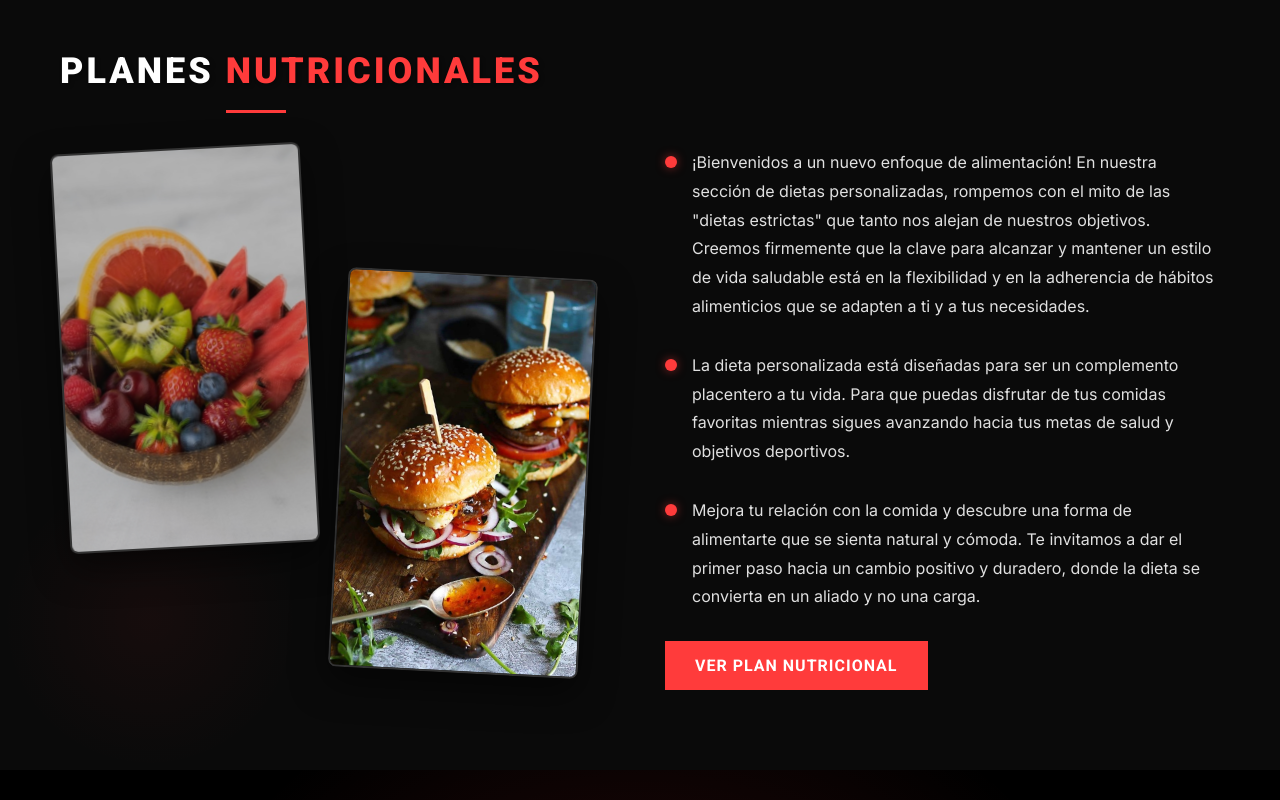
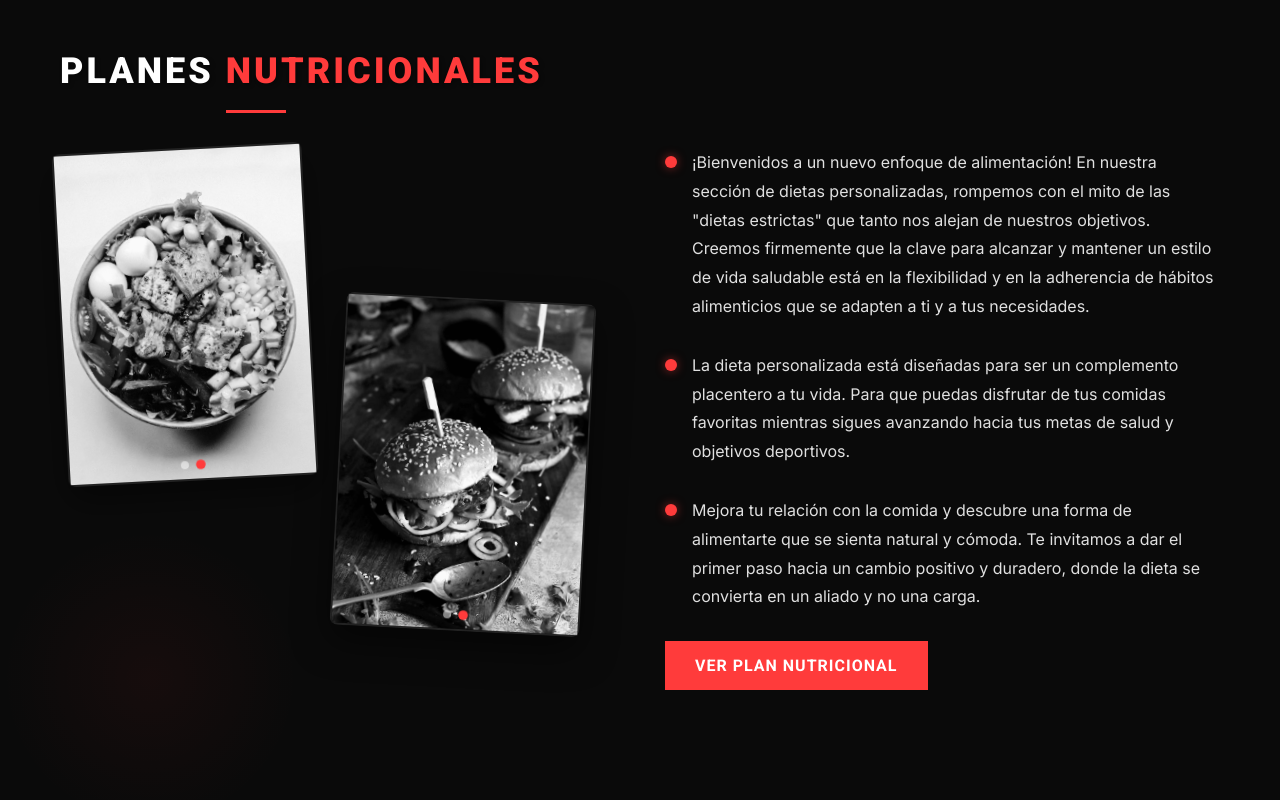
Before and after one commit to colito1523/codan, a React (Vite) app: page / in a window 1280 px wide. Shown: the part 2920-3720 px from the top of the page. Built offline with nearby package versions, Linux system fonts and the light colour scheme.

Commit message:
falta metodo de pago y emails

```diff
--- a/src/components/ContactForm.jsx
+++ b/src/components/ContactForm.jsx
@@ -33,7 +33,6 @@ const ContactForm = () => {
  const handleSubmit = async (e) => {
   e.preventDefault()
 
-    // Verificar si el captcha ha sido completado
   const token = await captchaRef.current.executeAsync()
   captchaRef.current.reset()
 
@@ -46,74 +45,37 @@ const ContactForm = () => {
   }
 
   setCaptchaVerified(true)
+  setLoading(true)
 
-    try {
-      setLoading(true)
-      setSubmitStatus({ success: false, message: "" })
-
-      // Configuración para EmailJS
-      const templateParams = {
-        to_email: "lucasmagan10@gmkail.com",
-        from_name: formData.name,
-        from_email: formData.email,
-        message: formData.message,
-      }
-
-      const response = await fetch("http://localhost:3001/send-email", {
-        method: "POST",
-        headers: {
-          "Content-Type": "application/json",
-        },
-        body: JSON.stringify({
+  emailjs.send(
+    'service_c7xmkxl', // 👈 ID de tu servicio (ya lo tenés)
+    'template_au7hdit',   // 👈 ID de la plantilla que creaste (copialo de EmailJS)
+    {
       name: formData.name,
       email: formData.email,
       message: formData.message,
-        }),
-      })
-
-      if (response.ok) {
+      url: window.location.href,
+    },
+    'VxC3Os0ExOSzeJoO4'     // 👈 Clave pública desde "Account > API Keys"
+  )
+  .then(() => {
     setSubmitStatus({
       success: true,
       message: "¡Gracias! Tu mensaje ha sido enviado correctamente.",
     })
-
     setFormData({ name: "", email: "", message: "" })
-        captchaRef.current.reset()
     setCaptchaVerified(false)
-      } else {
+  })
+  .catch((error) => {
+    console.error("Error al enviar el mensaje:", error)
     setSubmitStatus({
       success: false,
-          message: "Hubo un error al enviar tu mensaje. Por favor, intenta nuevamente.",
+      message: "Hubo un error al enviar tu mensaje. Intenta nuevamente.",
     })
-      }
-
-
-      if (response.status === 200) {
-        setSubmitStatus({
-          success: true,
-          message: "¡Gracias! Tu mensaje ha sido enviado correctamente."
   })
-
-        // Resetear el formulario
-        setFormData({
-          name: "",
-          email: "",
-          message: "",
+  .finally(() => {
+    setLoading(false)
   })
-
-        // Resetear el captcha
-        captchaRef.current.reset()
-        setCaptchaVerified(false)
-      }
-    } catch (error) {
-      console.error("Error al enviar el formulario:", error)
-      setSubmitStatus({
-        success: false,
-        message: "Hubo un error al enviar tu mensaje. Por favor, intenta nuevamente."
-      })
-    } finally {
-      setLoading(false)
-    }
 }
 
   return (
--- a/src/components/NutritionPlans.jsx
+++ b/src/components/NutritionPlans.jsx
@@ -1,61 +1,37 @@
-"use client"
-
 import "./NutritionPlans.css"
 import nutrition1 from "../assets/nutrition1.jpg"
 import nutrition2 from "../assets/nutrition2.jpg"
 import nutrition3 from "../assets/nutrition3.jpeg"
 import nutrition4 from "../assets/nutrition4.jpeg"
+import PaymentModal from "./PopUps/PaymentModal"
 
 import { useState, useEffect, useRef } from "react"
 
-const sliderInterval = 3000
+const sliderInterval = 1000
 
 const NutritionPlans = () => {
-  const [indexOne, setIndexOne] = useState(0)
-  const [indexTwo, setIndexTwo] = useState(0)
-  const [loadedOne, setLoadedOne] = useState(true)
-  const [loadedTwo, setLoadedTwo] = useState(true)
-  const [prevIndexOne, setPrevIndexOne] = useState(0)
-  const [prevIndexTwo, setPrevIndexTwo] = useState(0)
+  const [activeAlejandroImage, setActiveAlejandroImage] = useState(0)
+    const [activeValentinoImage, setActiveValentinoImage] = useState(0)
+      const [isModalOpen, setIsModalOpen] = useState(false)
 
-  const sliderOneImages = [nutrition1,nutrition3]
-  const sliderTwoImages = [nutrition2,nutrition4]
+    const alejandroImages = [nutrition1,nutrition2]
+    const valentinoImages = [nutrition3, nutrition4]
 
-  const timerOneRef = useRef(null)
-  const timerTwoRef = useRef(null)
+    // Auto transition effect
+    useEffect(() => {
+      const alejandroInterval = setInterval(() => {
+        setActiveAlejandroImage((prev) => (prev === 0 ? 1 : 0))
+      }, 2000)
 
-  useEffect(() => {
-    // First slider
-    timerOneRef.current = setInterval(() => {
-      setPrevIndexOne((prev) => prev)
-      setLoadedOne(false)
-
-      setTimeout(() => {
-        setIndexOne((prev) => (prev + 1) % sliderOneImages.length)
-        setTimeout(() => {
-          setLoadedOne(true)
-        }, 100)
-      }, 600)
-    }, sliderInterval)
-
-    // Second slider with offset
-    timerTwoRef.current = setInterval(() => {
-      setPrevIndexTwo((prev) => prev)
-      setLoadedTwo(false)
-
-      setTimeout(() => {
-        setIndexTwo((prev) => (prev + 1) % sliderTwoImages.length)
-        setTimeout(() => {
-          setLoadedTwo(true)
-        }, 100)
-      }, 600)
-    }, sliderInterval + 1500) // Offset to avoid simultaneous transitions
+      const valentinoInterval = setInterval(() => {
+        setActiveValentinoImage((prev) => (prev === 0 ? 1 : 0))
+      }, 2000)
 
       return () => {
-      clearInterval(timerOneRef.current)
-      clearInterval(timerTwoRef.current)
+        clearInterval(alejandroInterval)
+        clearInterval(valentinoInterval)
       }
-  }, []) // <-- Acá, vacío, no pongas indexOne ni indexTwo
+    }, [])
 
 
   return (
@@ -68,42 +44,56 @@ const NutritionPlans = () => {
         </div>
 
         <div className="nutrition-content">
-          <div className="nutrition-images">
-            <div className="nutrition-wrapper">
-              <div className="trainer-card one">
-                <div className="image-nutrition-container">
-                  {/* Current image */}
+        <div className="about-images">
+            <div className="trainer-wrapper">
+              <div className="trainer-card alejandro">
+                <div className="image-container">
+                  <div className="image-slider">
+                    {alejandroImages.map((img, index) => (
                       <img
-                    src={sliderOneImages[indexOne] || "/placeholder.svg"}
-                    className={`nutrition-image ${loadedOne ? "loaded" : ""}`}
-                    alt="slide uno"
+                        key={index}
+                        src={img || "/placeholder.svg"}
+                        alt={`Entrenador Alejandro ${index + 1}`}
+                        className={`trainer-image ${activeAlejandroImage === index ? "active" : ""}`}
                       />
-                  {/* Previous image for smooth transition */}
-                  <img
-                    src={sliderOneImages[prevIndexOne] || "/placeholder.svg"}
-                    className={`nutrition-image ${!loadedOne ? "loaded" : ""}`}
-                    alt="slide uno anterior"
-                    style={{ zIndex: -1 }}
-                  />
+                    ))}
+                  </div>
+                  <div className="image-dots">
+                    {alejandroImages.map((_, index) => (
+                      <span
+                        key={index}
+                        className={`dot ${activeAlejandroImage === index ? "active" : ""}`}
+                        onClick={() => setActiveAlejandroImage(index)}
+                      ></span>
+                    ))}
                   </div>
                 </div>
 
-              <div className="trainer-card two">
-                <div className="image-nutrition-container">
-                  {/* Current image */}
+              </div>
+
+              <div className="trainer-card valentino">
+                <div className="image-container">
+                  <div className="image-slider">
+                    {valentinoImages.map((img, index) => (
                       <img
-                    src={sliderTwoImages[indexTwo] || "/placeholder.svg"}
-                    className={`nutrition-image ${loadedTwo ? "loaded" : ""}`}
-                    alt="slide dos"
+                        key={index}
+                        src={img || "/placeholder.svg"}
+                        alt={`Entrenador Valentino ${index + 1}`}
+                        className={`trainer-image ${activeValentinoImage === index ? "active" : ""}`}
                       />
-                  {/* Previous image for smooth transition */}
-                  <img
-                    src={sliderTwoImages[prevIndexTwo] || "/placeholder.svg"}
-                    className={`nutrition-image ${!loadedTwo ? "loaded" : ""}`}
-                    alt="slide dos anterior"
-                    style={{ zIndex: -1 }}
-                  />
+                    ))}
                   </div>
+                  <div className="image-dots">
+                    {valentinoImages.map((_, index) => (
+                      <span
+                        key={index}
+                        className={`dot ${activeValentinoImage === index ? "active" : ""}`}
+                        onClick={() => setActiveValentinoImage(index)}
+                      ></span>
+                    ))}
+                  </div>
+                </div>
+
               </div>
             </div>
           </div>
@@ -130,10 +120,11 @@ const NutritionPlans = () => {
               </p>
             </div>
 
-            <button className="action-button">VER PLAN NUTRICIONAL</button>
+            <button className="action-button"  onClick={() => setIsModalOpen(true)}>VER PLAN NUTRICIONAL</button>
           </div>
         </div>
       </div>
+            <PaymentModal isOpen={isModalOpen} onClose={() => setIsModalOpen(false)} />
     </section>
   )
 }
--- /dev/null
+++ b/src/components/PopUps/PaymentModal.css
@@ -0,0 +1,69 @@
+/* components/PaymentModal.css */
+.modal-overlay {
+  position: fixed;
+  top: 0;
+  left: 0;
+  right: 0;
+  bottom: 0;
+  background: rgba(0, 0, 0, 0.6);
+  display: flex;
+  align-items: center;
+  justify-content: center;
+  z-index: 1000;
+}
+
+.modal-content {
+  background: #fff;
+  padding: 30px 20px;
+  border-radius: 12px;
+  width: 90%;
+  max-width: 400px;
+  position: relative;
+  text-align: center;
+  box-shadow: 0 0 20px rgba(0, 0, 0, 0.3);
+}
+
+.modal-close {
+  position: absolute;
+  top: 12px;
+  right: 16px;
+  background: none;
+  border: none;
+  font-size: 22px;
+  cursor: pointer;
+}
+
+.modal-title {
+  font-size: 22px;
+  margin-bottom: 12px;
+}
+
+.modal-text {
+  font-size: 16px;
+  margin-bottom: 24px;
+}
+
+.paypal-button {
+  display: flex;
+  flex-direction: column;
+  align-items: center;
+}
+
+.paypal-button img {
+  height: 40px;
+  margin-bottom: 12px;
+}
+
+.btn-paypal {
+  background-color: #0070ba;
+  color: white;
+  padding: 12px 20px;
+  border: none;
+  border-radius: 8px;
+  cursor: pointer;
+  font-weight: 600;
+}
+
+.btn-paypal:hover {
+  background-color: #005c9e;
+}
--- /dev/null
+++ b/src/components/PopUps/PaymentModal.jsx
@@ -0,0 +1,20 @@
+// components/PaymentModal.jsx
+import "./PaymentModal.css"
+
+export default function PaymentModal({ isOpen, onClose }) {
+  if (!isOpen) return null
+
+  return (
+    <div className="modal-overlay">
+      <div className="modal-content">
+        <button className="modal-close" onClick={onClose}>×</button>
+        <h3 className="modal-title">Método de Pago</h3>
+        <p className="modal-text">Seleccioná PayPal para continuar con tu compra.</p>
+        <div className="paypal-button">
+          <img src="https://www.paypalobjects.com/webstatic/icon/pp258.png" alt="PayPal" />
+          <button className="btn-paypal">Pagar con PayPal</button>
+        </div>
+      </div>
+    </div>
+  )
+}
--- a/src/components/Routines.tsx
+++ b/src/components/Routines.tsx
@@ -2,10 +2,14 @@ import { useState } from "react"
 import { ArrowRight, CheckCircle } from "lucide-react"
 import "./Routines.css"
 import rutinaImg from "../assets/rutinas.jpeg"
+import PaymentModal from "./PopUps/PaymentModal"
+
 
 export default function PremiumRoutineShowcase() {
   const [activeTab, setActiveTab] = useState("descripcion")
   const [isExpanded, setIsExpanded] = useState(false)
+  const [isModalOpen, setIsModalOpen] = useState(false)
+
 
   const handleTabClick = (tab: string) => {
     setActiveTab(tab)
@@ -145,7 +149,7 @@ export default function PremiumRoutineShowcase() {
                   <span className="price-period">Inversión</span>
                 </div>
 
-                <button className="action-button">
+                <button className="action-button" onClick={() => setIsModalOpen(true)}>
                   <span>COMENZAR AHORA</span>
                   <ArrowRight className="button-icon" size={18} />
                 </button>
@@ -154,6 +158,9 @@ export default function PremiumRoutineShowcase() {
           </div>
         </div>
       </div>
+      <PaymentModal isOpen={isModalOpen} onClose={() => setIsModalOpen(false)} />
+
     </section>
+
   )
 }
```
Lines whose indentation alone changed are shown as unchanged.
